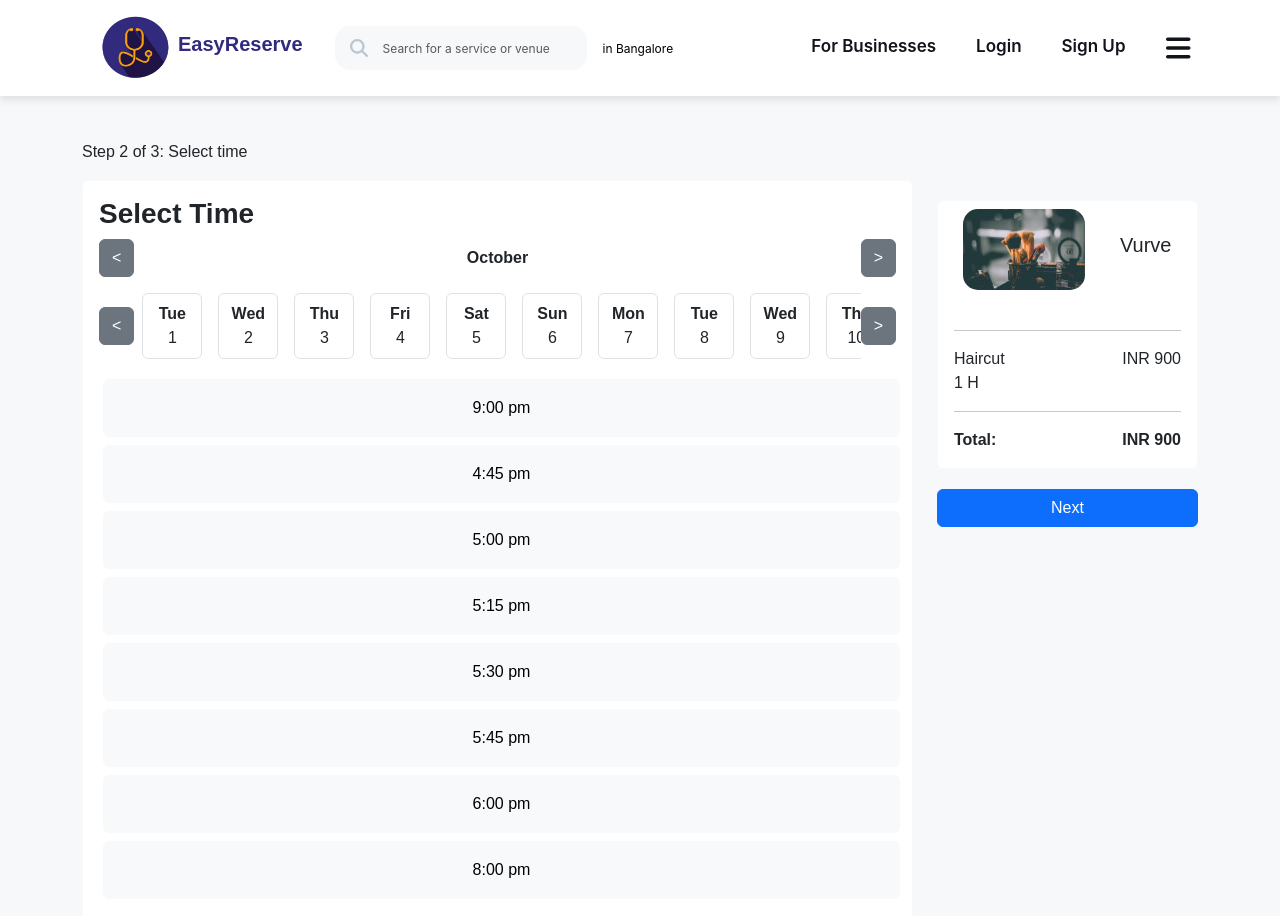
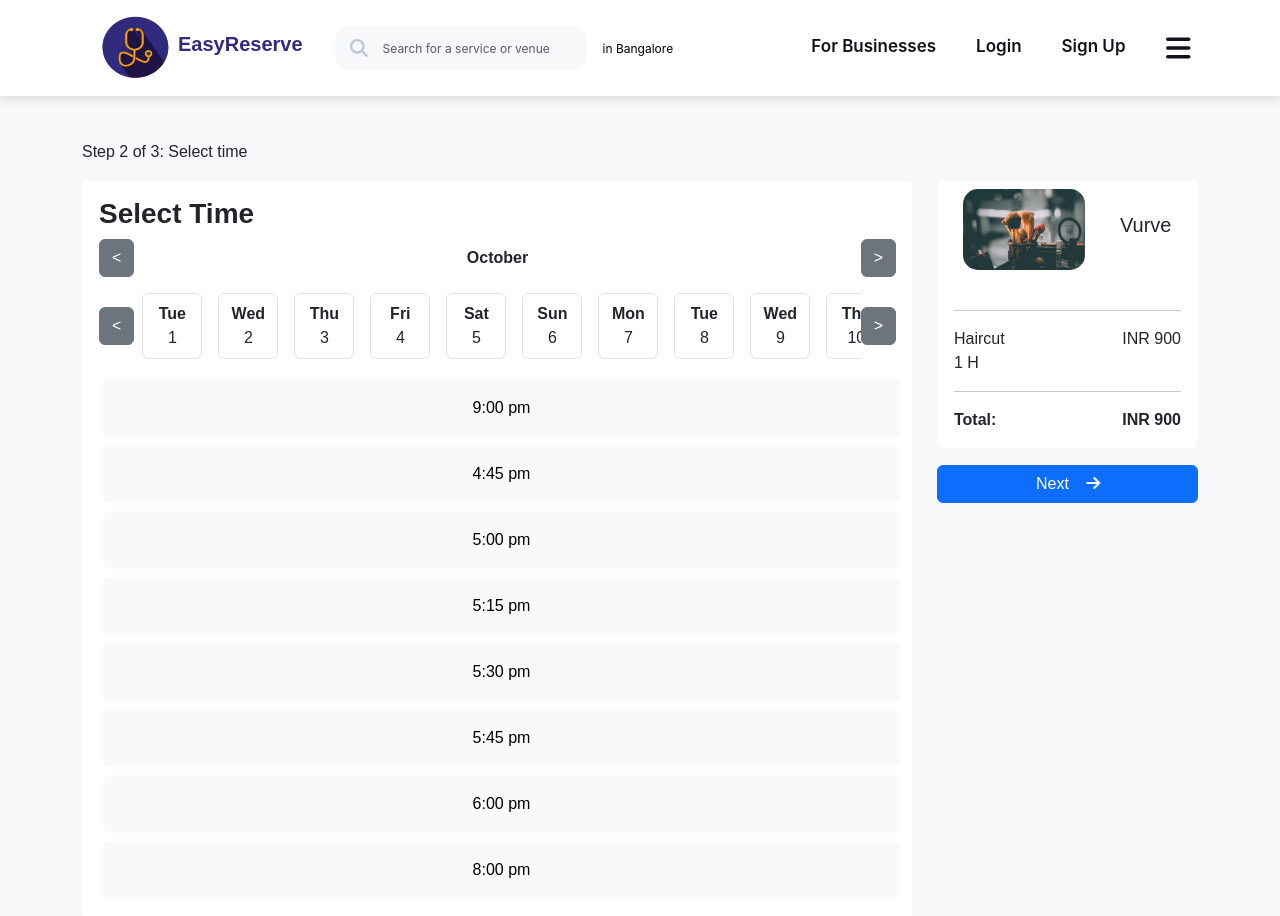
Before and after one commit to Fouad-Gabr/Booking-and-reservation-system, a React (Vite) app: page /businesses in a window 1280 px wide. Shown: the top 916 px of the page. Built offline with nearby package versions, Linux system fonts and the light colour scheme.

Commit message:
Add a button with an animated FontAwesome arrow icon and change BookingDetails width

```diff
--- a/src/components/BookingDetails/BookingDetails.css
+++ b/src/components/BookingDetails/BookingDetails.css
@@ -1,8 +1,25 @@
-.booking-card {
-    max-width: 400px;
-    margin: 20px auto;
-}
-
 .image-and-location img {
     border-radius: 15px;
 }
+
+.arrow-icon {
+    animation: moveRight 0.7s ease-in-out infinite;
+    transition: transform 0.5s;
+    color: white;
+}
+
+
+@keyframes moveRight {
+    0% {
+        transform: translateX(0);
+    }
+
+    50% {
+        transform: translateX(5px);
+
+    }
+
+    100% {
+        transform: translateX(0);
+    }
+}
--- a/src/components/BookingDetails/BookingDetails.jsx
+++ b/src/components/BookingDetails/BookingDetails.jsx
@@ -1,9 +1,11 @@
 import "./BookingDetails.css";
-
+import "bootstrap/dist/css/bootstrap.min.css";
+import { FontAwesomeIcon } from "@fortawesome/react-fontawesome";
+import { faArrowRight } from "@fortawesome/free-solid-svg-icons";
 const BookingDetails = ({ location, service, price }) => {
   return (
     <>
-      <div className="card booking-card border-light">
+      <div className="card booking-card border-light w-sm-100 ">
         <div className="image-and-location d-flex align-items-center justify-content-around p-2">
           <img src="images/2-1.jpeg" alt="Service" className="w-50" />
           <h5 className="card-title">{location}</h5>
@@ -26,7 +28,10 @@ const BookingDetails = ({ location, service, price }) => {
           </div>
         </div>
       </div>
-      <button className="btn btn-primary w-100">Next</button>
+      <button className="btn btn-primary w-100 mt-3">
+        Next
+        <FontAwesomeIcon icon={faArrowRight} className="arrow-icon ms-3" />
+      </button>
     </>
   );
 };
```
